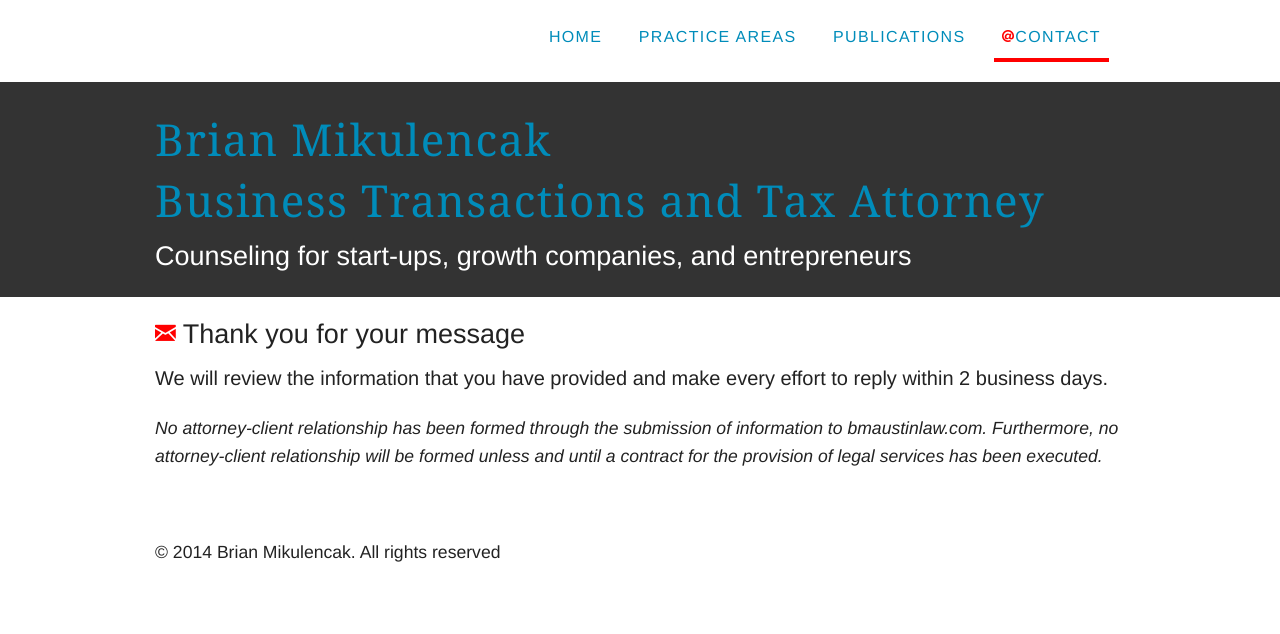
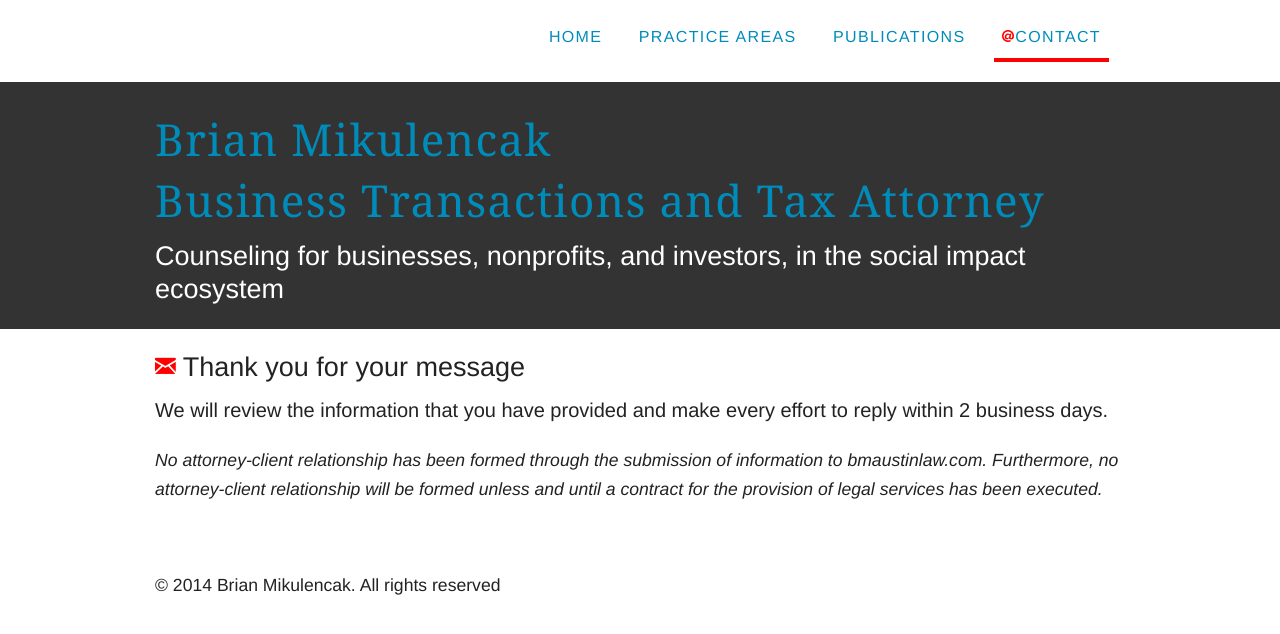
Before and after one commit to brianmik/bmaustinlaw, a Jekyll site: the page rafts/thank-you.html, which Jekyll copies as it is, in a window 1280 px wide. Shown: the top 634 px of the page. Built offline with Jekyll 4.4.1, drawn with Linux system fonts in a browser that asks for light colours.

Commit message:
counseling 2

```diff
--- a/rafts/jekyll/update/2013/11/10/welcome-to-jekyll.html
+++ b/rafts/jekyll/update/2013/11/10/welcome-to-jekyll.html
@@ -55,7 +55,7 @@
         </div>
       </div>
 
-          <div id="top"> <div class="row"> <div class="large-12 columns"> <header itemscope itemtype="http://schema.org/Organization"> <h1 class="site-name"><a class="title-link" href="/index.html"><span itemprop="name">Brian Mikulencak</span><br /><span itemprop="name">Business Transactions and Tax Attorney</span></a></h1> <h2 class="tagline" itemprop="description">Counseling for start-ups, growth companies, and entrepreneurs</h2> </header> </div> </div> </div>
+          <div id="top"> <div class="row"> <div class="large-12 columns"> <header itemscope itemtype="http://schema.org/Organization"> <h1 class="site-name"><a class="title-link" href="/index.html"><span itemprop="name">Brian Mikulencak</span><br /><span itemprop="name">Business Transactions and Tax Attorney</span></a></h1> <h2 class="tagline" itemprop="description">Counseling for businesses, nonprofits, and investors, in the social impact ecosystem</h2> </header> </div> </div> </div>
 
           <div id="middle">
   <div class="row">
--- a/rafts/thank-you.html
+++ b/rafts/thank-you.html
@@ -55,7 +55,7 @@
         </div>
       </div>
 
-          <div id="top"> <div class="row"> <div class="large-12 columns"> <header itemscope itemtype="http://schema.org/Organization"> <h1 class="site-name"><a class="title-link" href="/index.html"><span itemprop="name">Brian Mikulencak</span><br /><span itemprop="name">Business Transactions and Tax Attorney</span></a></h1> <h2 class="tagline" itemprop="description">Counseling for start-ups, growth companies, and entrepreneurs</h2> </header> </div> </div> </div>
+          <div id="top"> <div class="row"> <div class="large-12 columns"> <header itemscope itemtype="http://schema.org/Organization"> <h1 class="site-name"><a class="title-link" href="/index.html"><span itemprop="name">Brian Mikulencak</span><br /><span itemprop="name">Business Transactions and Tax Attorney</span></a></h1> <h2 class="tagline" itemprop="description">Counseling for businesses, nonprofits, and investors, in the social impact ecosystem</h2> </header> </div> </div> </div>
 
           <div id="middle">
 	<div class="row">
```
